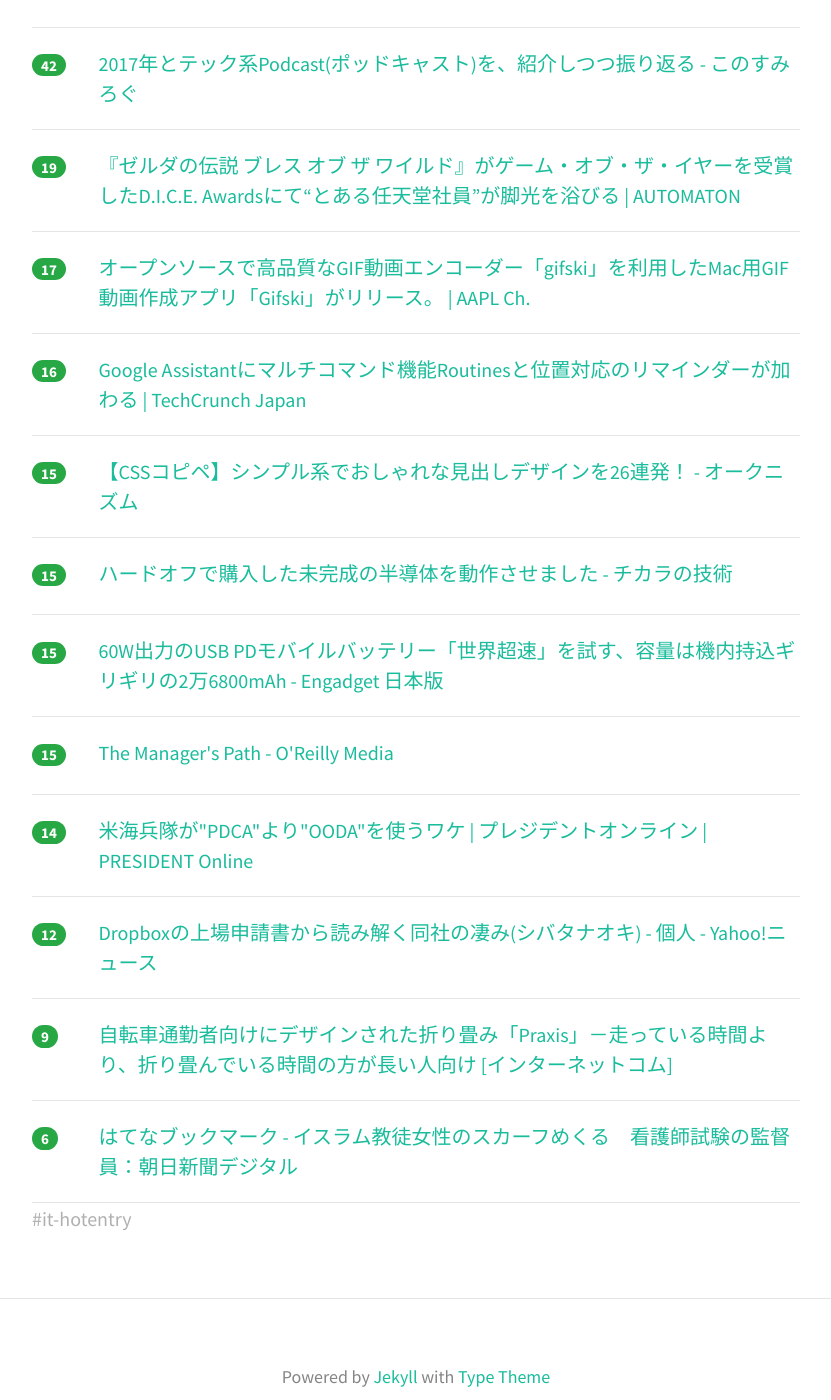
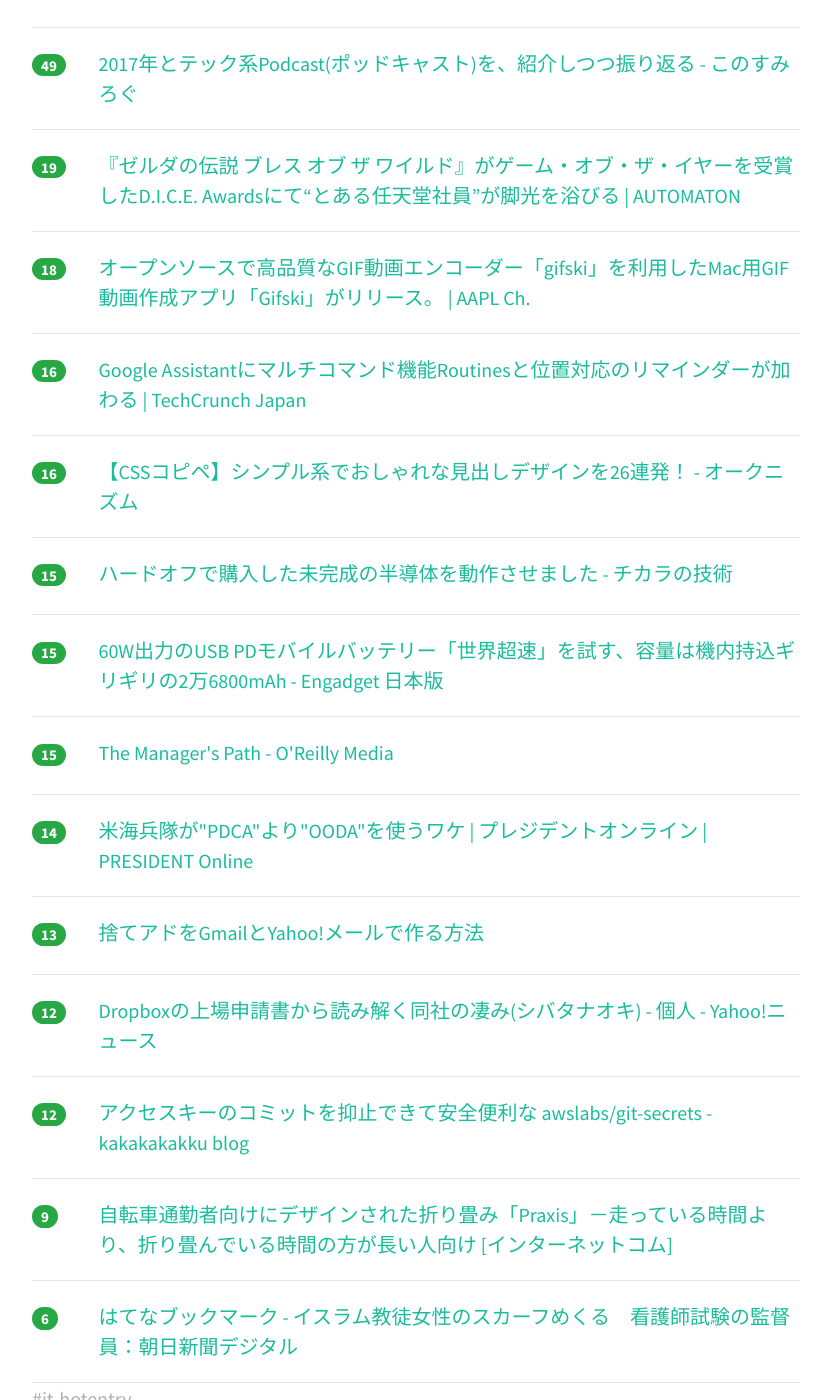
Before and after one commit to yatta47/hatena-matome-site, a Jekyll site: the page built from _posts/2018-02-25-hatena.md, in a window 1280 px wide and 1400 px high, scrolled down 424 px. Shown: the whole window, without its empty margins (224-1055 px from the left). Built offline with Jekyll 4.4.1, drawn with Linux system fonts in a browser that asks for light colours; nearby versions of some CDN libraries; some of the changed text lies outside the part shown.

Commit message:
Updated 2018-02-25

```diff
--- a/_posts/2018-02-25-hatena.md
+++ b/_posts/2018-02-25-hatena.md
@@ -1,18 +1,18 @@
 ---
 layout: post
 title:  "2018-02-25 はてぶIT"
-date:   2018-02-25 04:01:36
+date:   2018-02-25 05:02:03
 tags: [it-hotentry]
 ---
-13 件のデータあり
+15 件のデータあり
 
 <hr><div class="row">
-<div class="col-1"><span class="badge badge-pill badge-success h2">71</span></div>
+<div class="col-1"><span class="badge badge-pill badge-success h2">81</span></div>
 <div class="col-11"><a href='https://qiita.com/saitotak/items/813ac6c2057ac64d5fef' target='_blank'>GitHub に AWS キーペアを上げると抜かれるってほんと？？？ - Qiita</a></div>
 </div>
 <hr>
 <div class="row">
-<div class="col-1"><span class="badge badge-pill badge-success h2">42</span></div>
+<div class="col-1"><span class="badge badge-pill badge-success h2">49</span></div>
 <div class="col-11"><a href='http://www.konosumi.net/entry/2018/02/24/205322' target='_blank'>2017年とテック系Podcast(ポッドキャスト)を、紹介しつつ振り返る - このすみろぐ</a></div>
 </div>
 <hr>
@@ -22,7 +22,7 @@ tags: [it-hotentry]
 </div>
 <hr>
 <div class="row">
-<div class="col-1"><span class="badge badge-pill badge-success h2">17</span></div>
+<div class="col-1"><span class="badge badge-pill badge-success h2">18</span></div>
 <div class="col-11"><a href='https://applech2.com/archives/20180224-high-quality-gif-encode-app-gifski.html' target='_blank'>オープンソースで高品質なGIF動画エンコーダー「gifski」を利用したMac用GIF動画作成アプリ「Gifski」がリリース。 | AAPL Ch.</a></div>
 </div>
 <hr>
@@ -32,7 +32,7 @@ tags: [it-hotentry]
 </div>
 <hr>
 <div class="row">
-<div class="col-1"><span class="badge badge-pill badge-success h2">15</span></div>
+<div class="col-1"><span class="badge badge-pill badge-success h2">16</span></div>
 <div class="col-11"><a href='http://www.okuni.me/entry/simple-h2-design' target='_blank'>【CSSコピペ】シンプル系でおしゃれな見出しデザインを26連発！ - オークニズム</a></div>
 </div>
 <hr>
@@ -57,8 +57,18 @@ tags: [it-hotentry]
 </div>
 <hr>
 <div class="row">
+<div class="col-1"><span class="badge badge-pill badge-success h2">13</span></div>
+<div class="col-11"><a href='https://radiolife.com/internet/22095/' target='_blank'>捨てアドをGmailとYahoo!メールで作る方法</a></div>
+</div>
+<hr>
+<div class="row">
 <div class="col-1"><span class="badge badge-pill badge-success h2">12</span></div>
 <div class="col-11"><a href='https://news.yahoo.co.jp/byline/shibatanaoki/20180224-00081976/' target='_blank'>Dropboxの上場申請書から読み解く同社の凄み(シバタナオキ) - 個人 - Yahoo!ニュース</a></div>
+</div>
+<hr>
+<div class="row">
+<div class="col-1"><span class="badge badge-pill badge-success h2">12</span></div>
+<div class="col-11"><a href='http://kakakakakku.hatenablog.com/entry/2017/02/06/100706' target='_blank'>アクセスキーのコミットを抑止できて安全便利な awslabs/git-secrets - kakakakakku blog</a></div>
 </div>
 <hr>
 <div class="row">
```
